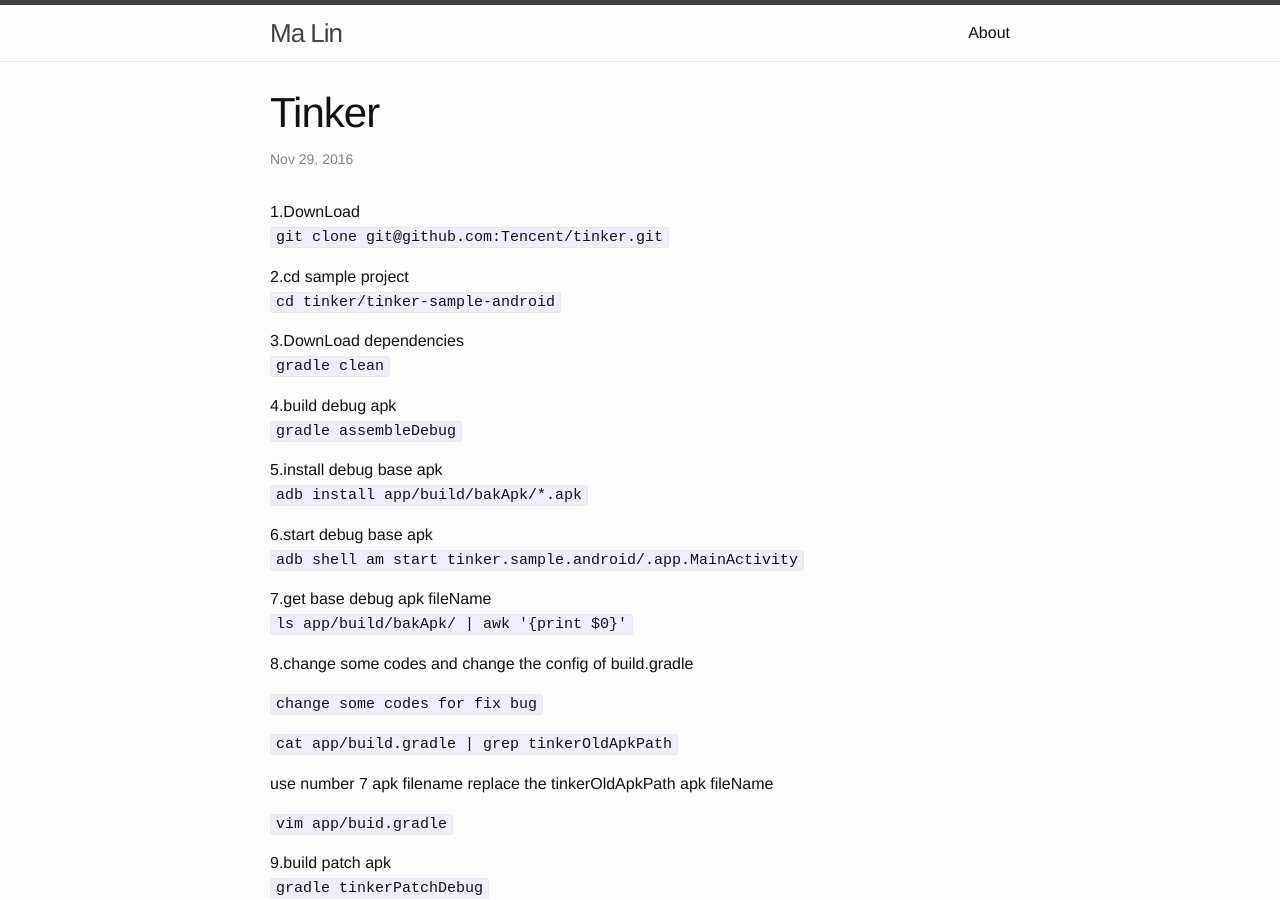
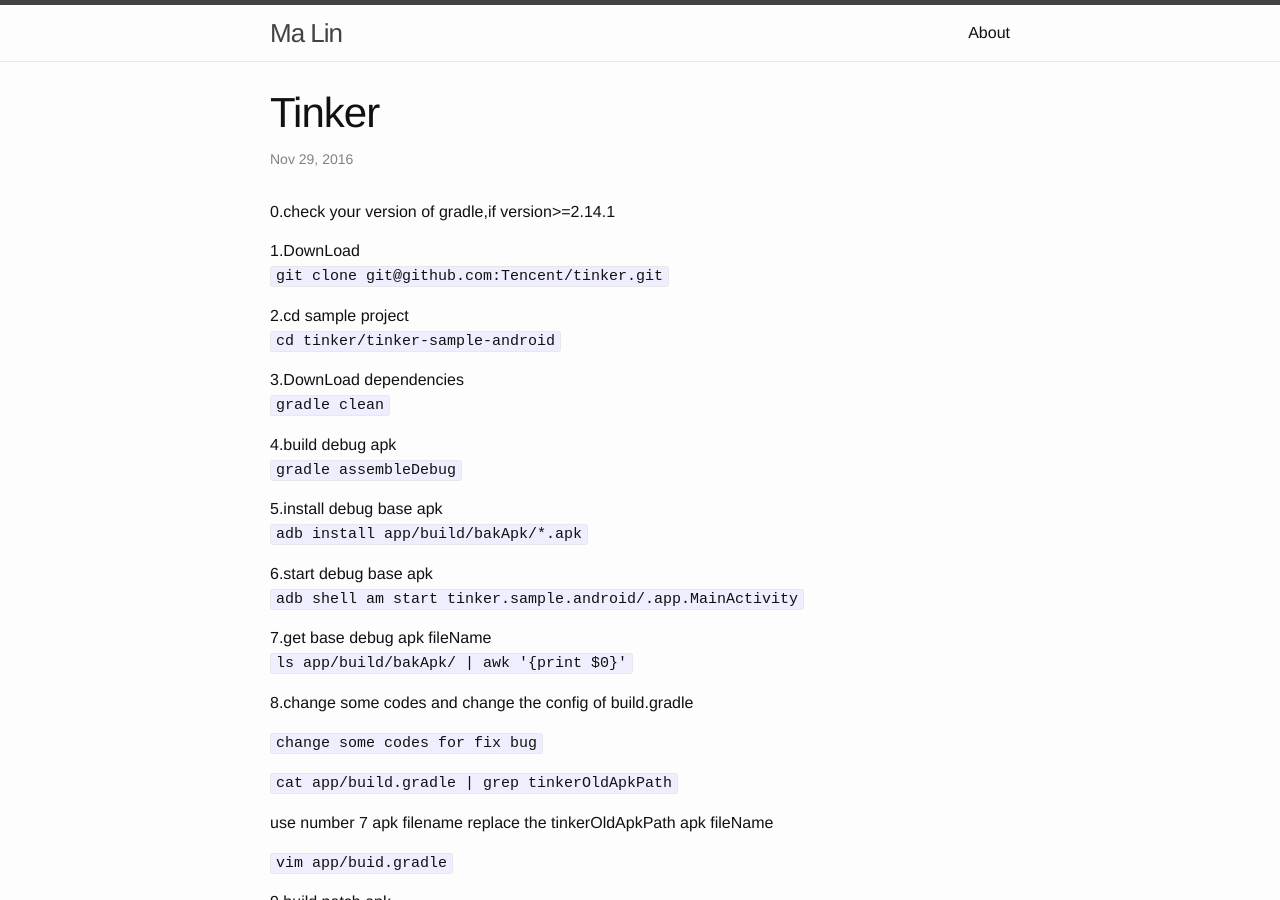
Before and after one commit to androidmalin/androidmalin.github.io, a Jekyll site: the page built from _posts/2016-11-29-tinker.markdown, in a window 1280 px wide and 900 px high. Built offline with Jekyll 4.4.1, drawn with Linux system fonts in a browser that asks for light colours.

Commit message:
update the version of tinker

```diff
--- a/_posts/2016-11-29-tinker.markdown
+++ b/_posts/2016-11-29-tinker.markdown
@@ -4,6 +4,7 @@ title:  "Tinker"
 date:   2016-11-29 12:55 +0800
 categories: Ma Lin update
 ---
+0.check your version of gradle,if version>=2.14.1
 
 1.DownLoad<br/>
 `git clone git@github.com:Tencent/tinker.git`
@@ -55,7 +56,8 @@ or<br/>
 ./kill.sh<br/>
 
 the content of kill.sh<br/>
->`PROID=`adb shell ps | grep tinker.sample.android | awk '{print $2}' | head -n 1``<br/>
+
+>`PROID=`adb shell ps | grep tinker.sample.android | awk '{print $2}' | head -n 1``
 
 >`adb shell kill -9 $PROID`
 
```
